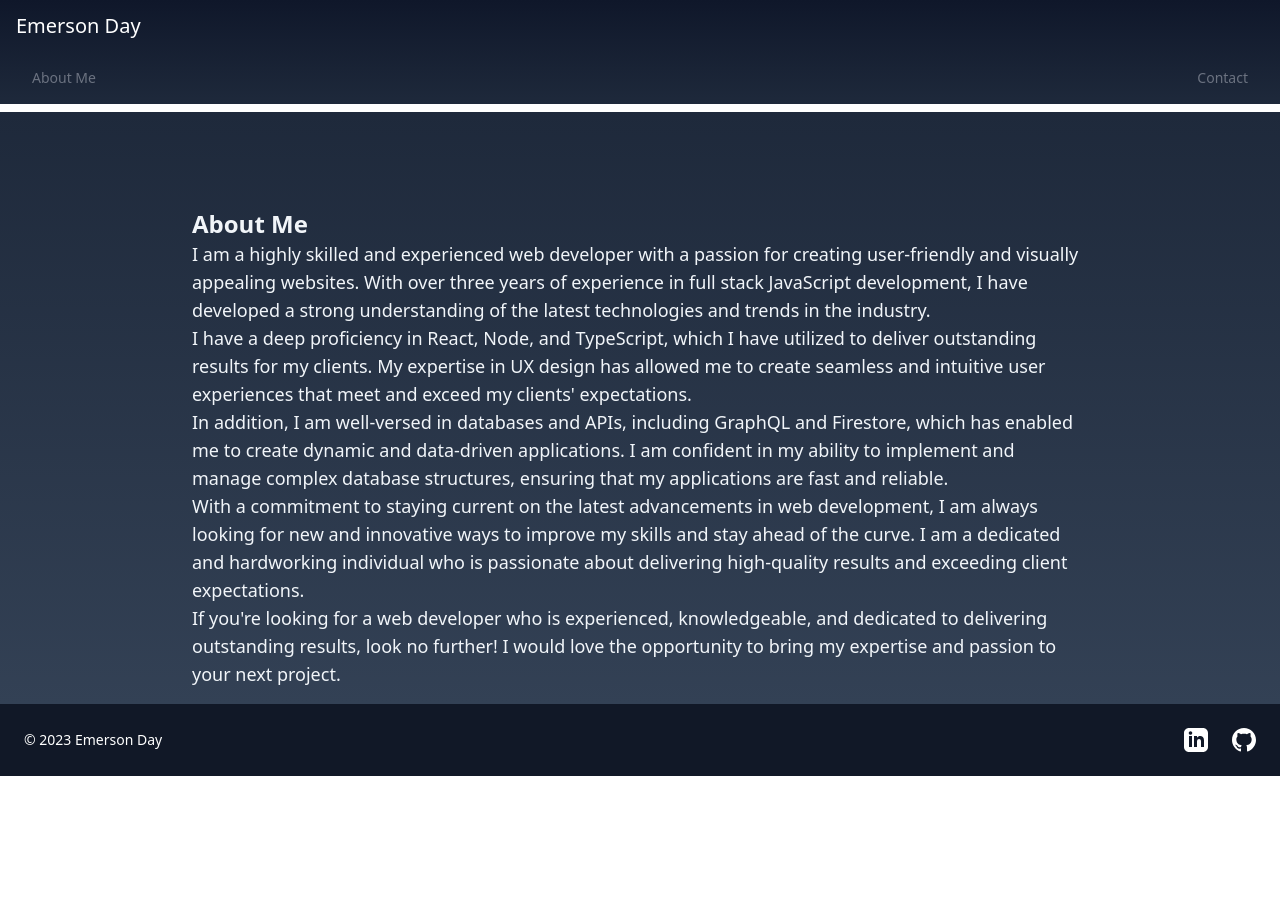
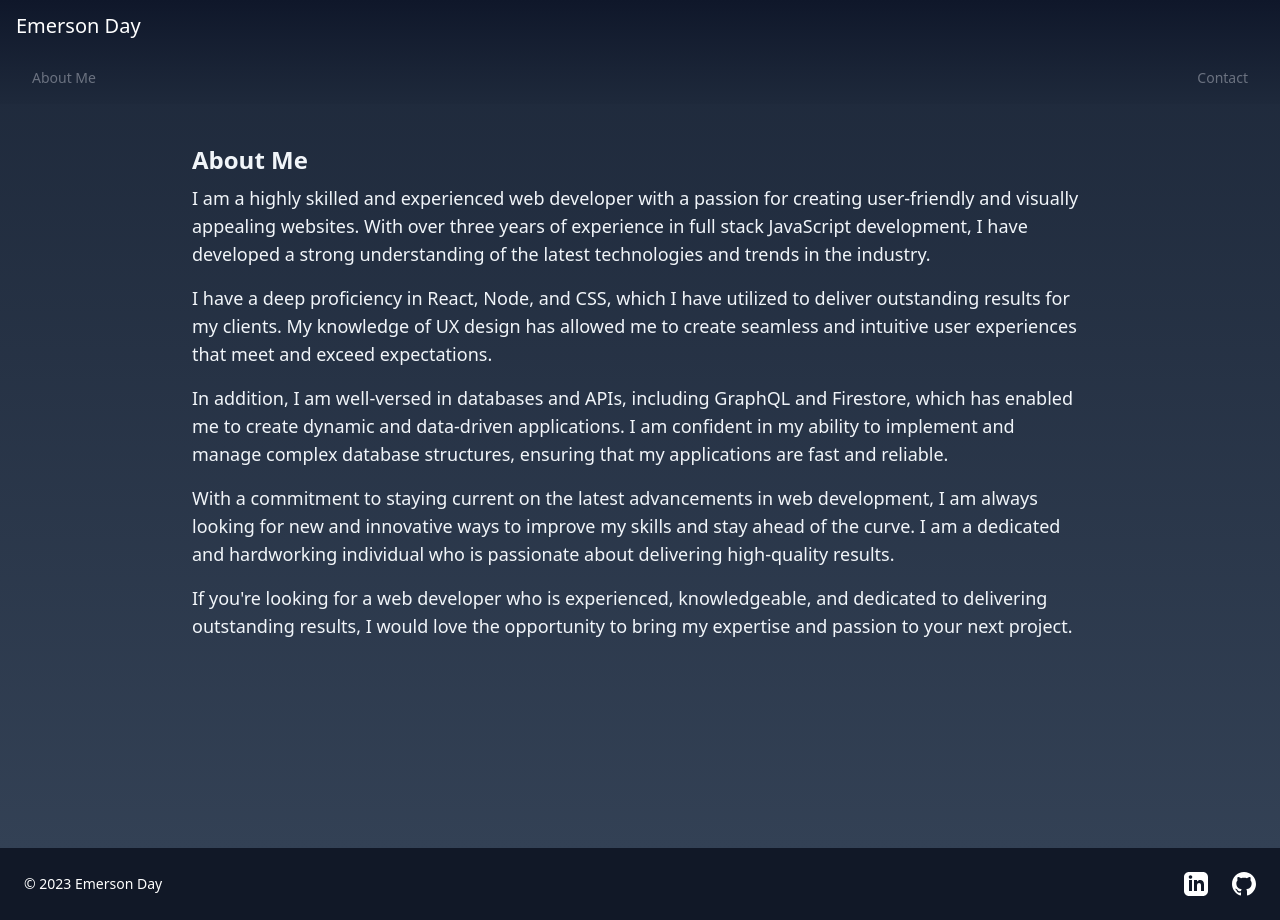
Before and after one commit to emday4prez/portfolio-2023, a Next.js app: page /about in a window 1280 px wide. Before the commit the page ends 800 px from the top, so only its background shows below. Built offline with nearby package versions, Linux system fonts and the light colour scheme.

Commit message:
adjusted styles

```diff
--- a/components/WordCloud.tsx
+++ b/components/WordCloud.tsx
@@ -10,7 +10,7 @@ const data = [
   { value: 'CSS', count: 23 },
   { value: 'Tailwind', count: 21 },
   { value: 'GraphQL', count: 17 },
-  { value: 'Docker', count: 19 },
+  { value: 'Docker', count: 13 },
   { value: 'Stripe', count: 26 },
   { value: 'TypeScript', count: 15 },
   { value: 'Firestore', count: 18 },
@@ -23,7 +23,7 @@ const data = [
   { value: 'Digital Ocean', count: 10 },
   { value: 'CMS', count: 19 },
   { value: 'Webpack', count: 11 },
-  { value: 'OAuth', count: 22 },
+  { value: 'OAuth', count: 21 },
   { value: 'Accessibility', count: 10 },
   { value: 'SQL', count: 10 },
   { value: 'Jest', count: 17 },
@@ -51,8 +51,10 @@ const customRenderer = (tag, size, color) => (
 );
 
 const SimpleCloud = () => (
-  <div className="pb-20 px-0 md:px-20 bg-gradient-to-b text-center from-slate-600 to-slate-500 text-white">
-    <h2 className="text-6xl p-16">My Tools</h2>
+  <div className="pb-20 px-0 md:px-20 bg-gradient-to-b text-center from-slate-600 to-slate-500 text-slate-100">
+    <h2 className="text-6xl p-16 shrinking-growing-text h-40 tracking-widest mb-16 md:mb-1">
+      My Toolbox
+    </h2>
     <TagCloud
       minSize={12}
       maxSize={55}
--- a/data.json
+++ b/data.json
@@ -72,9 +72,9 @@
   "projects": [
     {
       "title": "Order Food App",
-      "description": "A food ordering application built with React, Strapi, Stripe, and PostgreSQL.",
+      "description": "A full stack web application for ordering food. Built with Next.js",
       "url": "https://emerson-day-restaurants-app.vercel.app/",
-      "technologies": ["Next.js", "Strapi", "Stripe"]
+      "technologies": ["React", "Strapi", "Stripe"]
     },
     {
       "title": "Spotify Playlist Generator",
--- a/pages/about.tsx
+++ b/pages/about.tsx
@@ -1,39 +1,37 @@
 const AboutMe: React.FC = () => {
   return (
-    <div className="p-4 bg-slate-700 text-slate-100 mt-28 md:pt-24 px-16 pt-24 md:px-32 lg:px-48 bg-gradient-to-b from-slate-800 to-slate-700">
+    <div className="p-4 bg-slate-700 text-slate-100 md:mt-12 mt-12 md:pt-24 px-16 pt-24 md:px-32 lg:px-48 bg-gradient-to-b from-slate-800 to-slate-700 min-h-screen">
       <h1 className="text-2xl font-bold">About Me</h1>
-      <p className="text-lg">
+      <p className="text-lg py-2">
         I am a highly skilled and experienced web developer with a passion for
         creating user-friendly and visually appealing websites. With over three
         years of experience in full stack JavaScript development, I have
         developed a strong understanding of the latest technologies and trends
         in the industry.
       </p>
-      <p className="text-lg">
-        I have a deep proficiency in React, Node, and TypeScript, which I have
-        utilized to deliver outstanding results for my clients. My expertise in
-        UX design has allowed me to create seamless and intuitive user
-        experiences that meet and exceed my clients' expectations.
+      <p className="text-lg py-2">
+        I have a deep proficiency in React, Node, and CSS, which I have utilized
+        to deliver outstanding results for my clients. My knowledge of UX design
+        has allowed me to create seamless and intuitive user experiences that
+        meet and exceed expectations.
       </p>
-      <p className="text-lg">
+      <p className="text-lg py-2">
         In addition, I am well-versed in databases and APIs, including GraphQL
         and Firestore, which has enabled me to create dynamic and data-driven
         applications. I am confident in my ability to implement and manage
         complex database structures, ensuring that my applications are fast and
         reliable.
       </p>
-      <p className="text-lg">
+      <p className="text-lg py-2">
         With a commitment to staying current on the latest advancements in web
         development, I am always looking for new and innovative ways to improve
         my skills and stay ahead of the curve. I am a dedicated and hardworking
-        individual who is passionate about delivering high-quality results and
-        exceeding client expectations.
+        individual who is passionate about delivering high-quality results.
       </p>
-      <p className="text-lg">
+      <p className="text-lg py-2">
         If you're looking for a web developer who is experienced, knowledgeable,
-        and dedicated to delivering outstanding results, look no further! I
-        would love the opportunity to bring my expertise and passion to your
-        next project.
+        and dedicated to delivering outstanding results, I would love the
+        opportunity to bring my expertise and passion to your next project.
       </p>
     </div>
   );
--- a/styles/globals.css
+++ b/styles/globals.css
@@ -26,7 +26,10 @@ body {
   overflow-x: hidden;
 }
 
-
+.shrinking-growing-text {
+  animation: size 2s ease-in-out infinite;
+  text-shadow: 0 0 10px #fff;
+}
 
 a {
   color: inherit;
@@ -38,3 +41,16 @@ a {
     opacity: 0.6666666;
   }
 }
+@keyframes size {
+  0% {
+    font-size: 4rem;
+  }
+
+  50% {
+    font-size: 3.95rem;
+  }
+
+  100% {
+    font-size: 4rem;
+  }
+}
```
